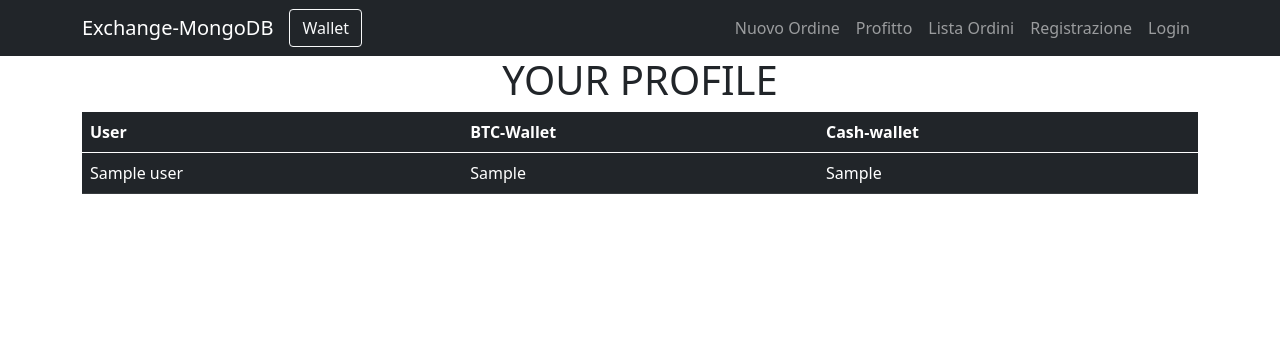
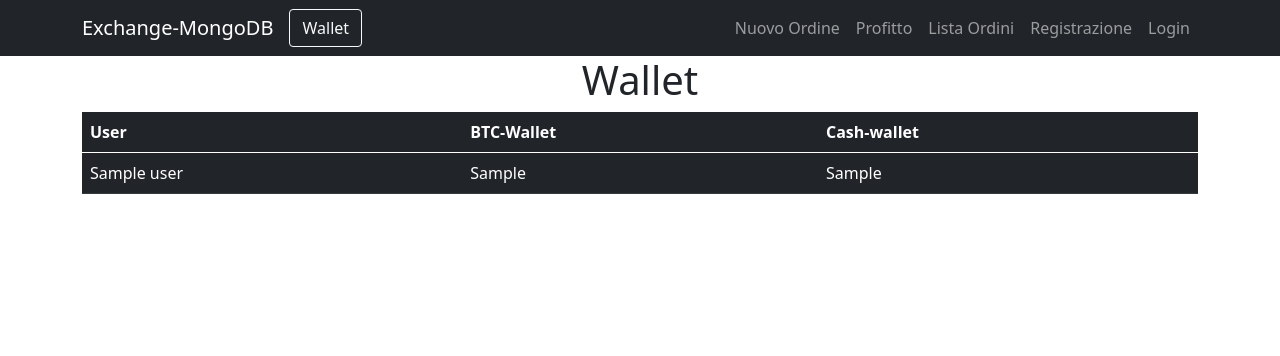
Before and after one commit to Pif50/progetto_mongodb_pierfrancesco_tripodi, a Django app: template exchange/app/templates/wallet.html in a window 1280 px wide. Shown: the top 356 px of the page. Run offline with Django 3.2, Linux system fonts and the light colour scheme; the template is opened without the code that fills it: most values are stand-ins (such as "Sample title", 1, 10 or a date in 2020); some libraries are stand-ins or nearby versions.

Commit message:
Update wallet.html

```diff
--- a/exchange/app/templates/wallet.html
+++ b/exchange/app/templates/wallet.html
@@ -1,6 +1,6 @@
 {% extends "base.html" %}
 {% block content %}
-   <h1 class="text-center">YOUR PROFILE</h1>
+   <h1 class="text-center">Wallet</h1>
         <table class="table table-dark">
           <thead>
             <tr>
```
